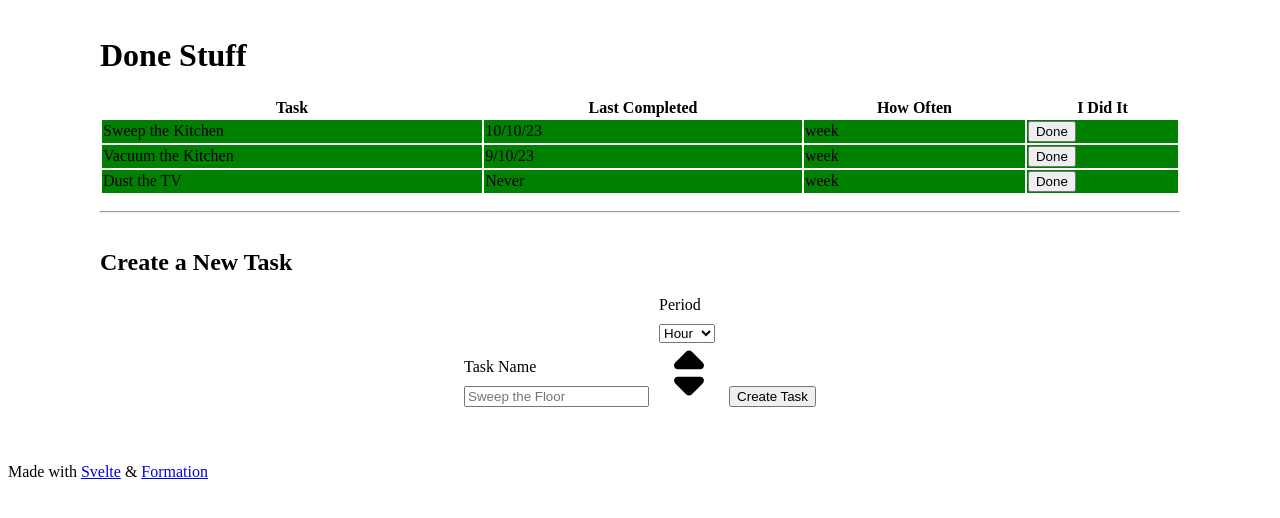
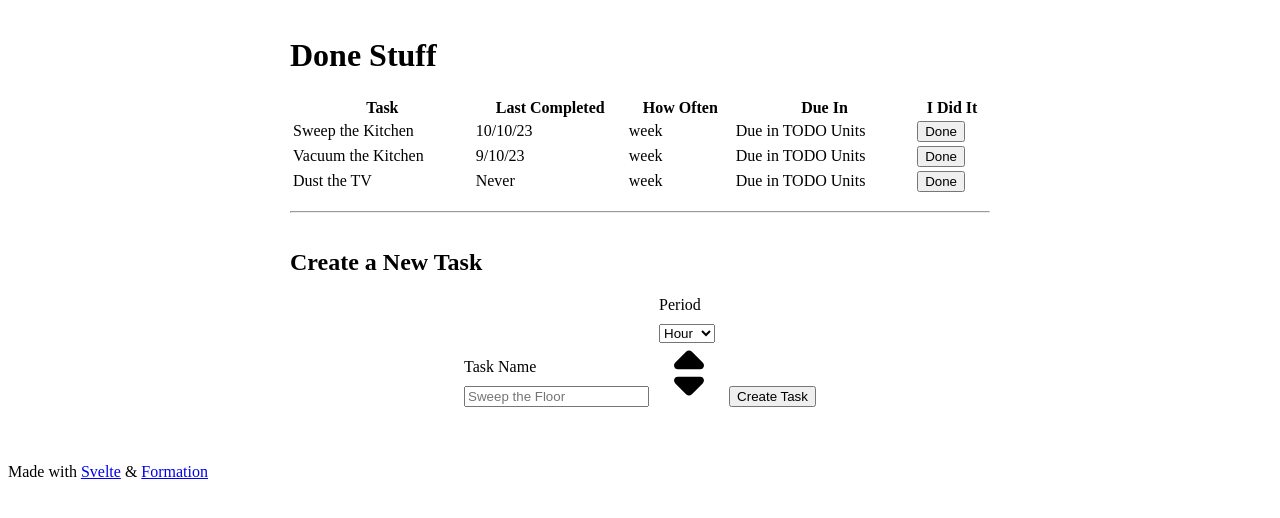
Before and after one commit to andrew-pyle/periodic, a Svelte app: page / in a window 1280 px wide. Shown: the top 518 px of the page. Built offline with nearby package versions, Linux system fonts and the light colour scheme.

Commit message:
Refactor Components  & types

```diff
--- a/src/App.svelte
+++ b/src/App.svelte
@@ -3,20 +3,9 @@
   import Input from "./lib/Input.svelte";
   import Label from "./lib/Label.svelte";
   import Select from "./lib/Select.svelte";
-
-  interface Task {
-    id: ReturnType<typeof id>;
-    name: string;
-    lastCompleted: null | number; // millisecond time
-    period: "hour" | "day" | "week" | "month" | "year";
-  }
-
-  const lastCompletedFormatter = new Intl.DateTimeFormat(
-    Intl.DateTimeFormat().resolvedOptions().locale,
-    {
-      dateStyle: "short",
-    }
-  );
+  import TaskTable from "./lib/TaskTable.svelte";
+  import type { Task } from "./lib/types";
+  import { completeActivity, id } from "./lib/utils";
 
   let createMode = true;
 
@@ -52,13 +41,6 @@
   ]);
 
   /**
-   * Create a new Task ID
-   */
-  function id() {
-    return crypto.randomUUID();
-  }
-
-  /**
    * Create a new Task from a 'Create Task' <form>
    */
   const onSubmit: FormEventHandler<HTMLFormElement> = (event) => {
@@ -80,18 +62,10 @@
     activities = activities.set(id(), newActivity);
   };
 
-  /**
-   * Set the Task with the provided ID to have lastCompleted of now.
-   */
-  function completeActivity(id: Task["id"]) {
-    const old = activities.get(id);
-    if (!old) {
-      throw new Error(
-        `Cannot update Task with ID=${id} because it cannot be found in Task list.`
-      );
-    }
-    const complete = { ...old, lastCompleted: new Date().valueOf() };
-    activities = activities.set(id, complete);
+  function completeTask(id: Task["id"]) {
+    // Mutate & Update State
+    const newTasksMap = completeActivity(activities, id);
+    activities = newTasksMap;
   }
 </script>
 
@@ -101,38 +75,7 @@
 
     <!-- Update -->
 
-    <table>
-      <thead>
-        <tr>
-          <th>Task</th>
-          <th>Last Completed</th>
-          <th>How Often</th>
-          <th>I Did It</th>
-        </tr>
-      </thead>
-      <tbody>
-        {#each activities as [id, { name, lastCompleted, period }]}
-          <tr class="current">
-            <td>{name}</td>
-            <td
-              ><time
-                >{lastCompleted
-                  ? lastCompletedFormatter.format(lastCompleted)
-                  : "Never"}</time
-              ></td
-            >
-            <td>{period}</td>
-            <td
-              ><button
-                type="button"
-                on:click={() => completeActivity(id)}
-                class="button button-intent--primary">Done</button
-              ></td
-            >
-          </tr>
-        {/each}
-      </tbody>
-    </table>
+    <TaskTable tasks={activities.values()} onComplete={completeTask} />
 
     <!-- Create -->
     <hr />
@@ -184,7 +127,7 @@
     display: flex;
     flex-direction: column;
     justify-content: center;
-    max-width: 1080px;
+    max-width: 700px;
     margin: 0 auto;
     margin-bottom: 3em;
     padding: 8px;
--- /dev/null
+++ b/src/lib/TaskTable.svelte
@@ -0,0 +1,49 @@
+<script lang="ts">
+  import type { Task } from "./types";
+  import { lastCompletedFormatter } from "./utils";
+
+  export let tasks: Iterable<Task>;
+  export let onComplete: (id: Task["id"]) => void;
+</script>
+
+<table>
+  <thead>
+    <tr>
+      <th>Task</th>
+      <th>Last Completed</th>
+      <th>How Often</th>
+      <th>Due In</th>
+      <th>I Did It</th>
+    </tr>
+  </thead>
+  <tbody>
+    {#each tasks as { id, name, lastCompleted, period }}
+      <tr class="current">
+        <td>{name}</td>
+        <td
+          ><time
+            >{lastCompleted
+              ? lastCompletedFormatter.format(lastCompleted)
+              : "Never"}</time
+          ></td
+        >
+        <td>{period}</td>
+        <td>Due in {"TODO"} Units</td>
+        <td
+          ><button
+            type="button"
+            on:click={() => onComplete(id)}
+            class="button button-intent--primary">Done</button
+          ></td
+        >
+      </tr>
+    {/each}
+  </tbody>
+</table>
+
+<style>
+  tr {
+    border-radius: 10px;
+    border: 2px solid white;
+  }
+</style>
--- /dev/null
+++ b/src/lib/types.ts
@@ -0,0 +1,6 @@
+export interface Task {
+	id: string;
+	name: string;
+	lastCompleted: null | number; // millisecond time
+	period: "hour" | "day" | "week" | "month" | "year";
+}
--- /dev/null
+++ b/src/lib/utils.ts
@@ -0,0 +1,34 @@
+import type { Task } from "./types";
+
+/**
+ * Create a new Task ID
+ */
+export function id() {
+	return crypto.randomUUID();
+}
+
+/**
+ * Formats dates appropriately for a "Last Completed" timestamp
+ */
+export const lastCompletedFormatter = new Intl.DateTimeFormat(
+	Intl.DateTimeFormat().resolvedOptions().locale,
+	{
+		dateStyle: "short",
+	},
+);
+
+/**
+ * Mutates provided Map, setting the Task with the provided ID
+ * to have lastCompleted of now.
+ * @throws {Error} - If no entry in the Map for the provided ID, throws Error.
+ */
+export function completeActivity(tasks: Map<Task["id"], Task>, id: Task["id"]) {
+	const old = tasks.get(id);
+	if (!old) {
+		throw new Error(
+			`Cannot update Task with ID=${id} because it cannot be found in Task list.`,
+		);
+	}
+	const complete = { ...old, lastCompleted: new Date().valueOf() };
+	return tasks.set(id, complete);
+}
```
